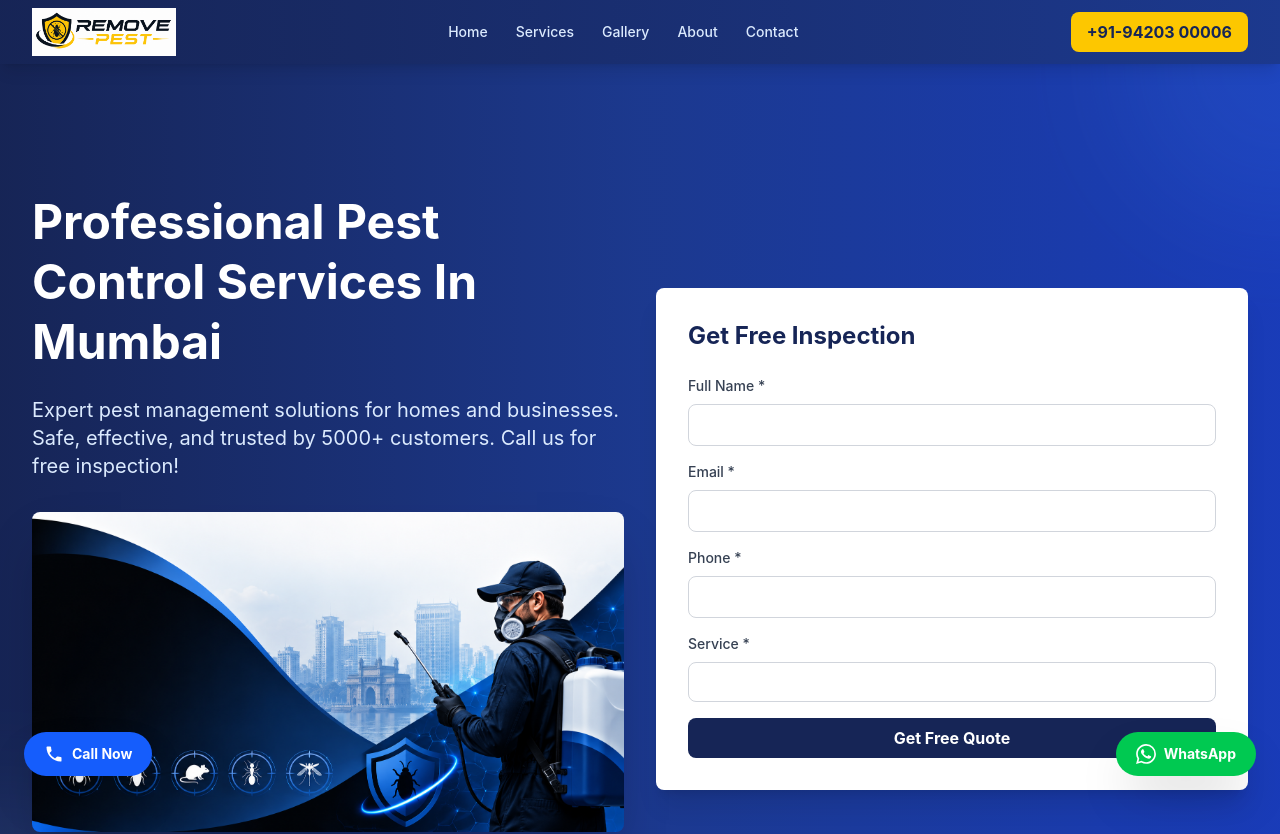
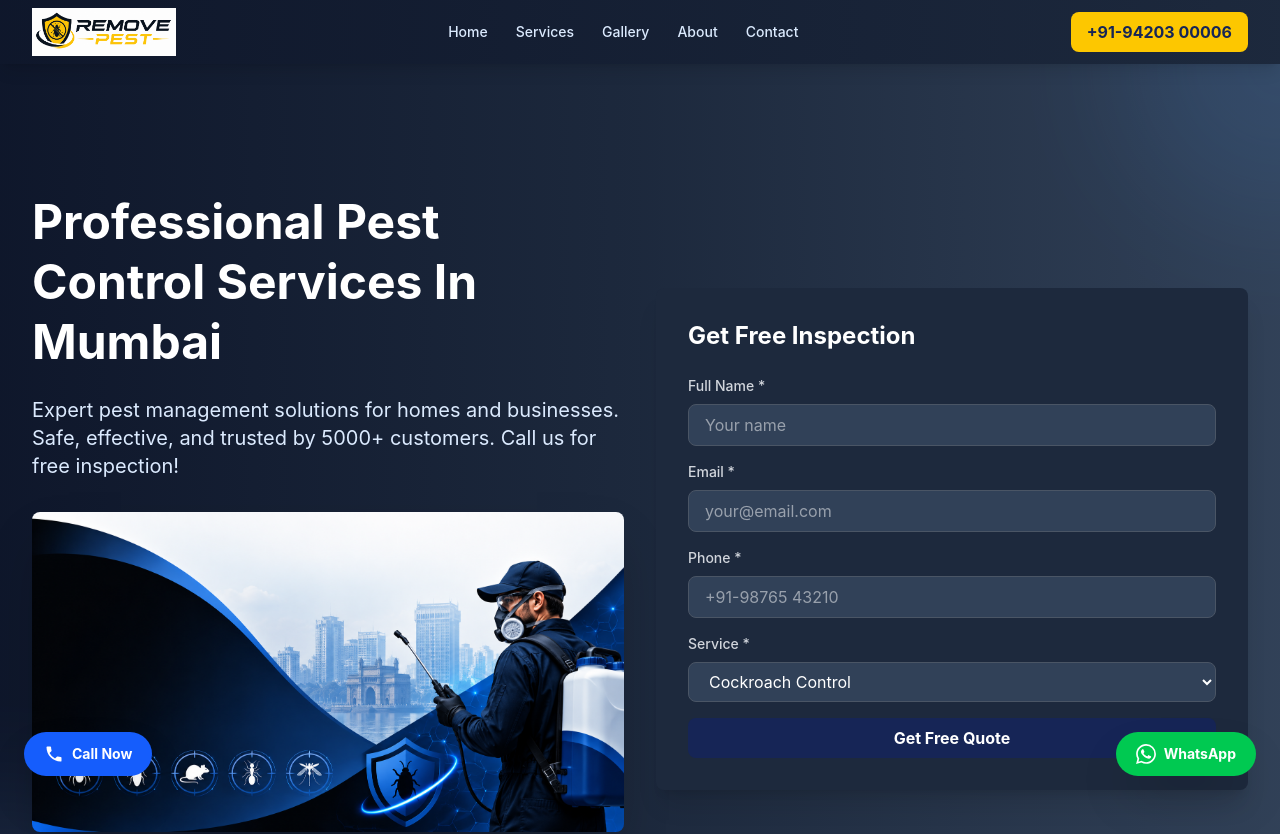
Before and after one commit to workdotzone/removepes, a Next.js app: page / in a window 1280 px wide. Shown: the top 834 px of the page. Built offline with nearby package versions, Linux system fonts and the light colour scheme.

Commit message:
Force dark mode always: add dark class to html, set dark CSS variables

```diff
--- a/app/globals.css
+++ b/app/globals.css
@@ -1,14 +1,14 @@
 @import "tailwindcss";
 
-/* Force dark: classes to only apply when .dark class is manually set — never auto-triggered by OS */
+/* Class-based dark mode — 'dark' class on <html> forces dark mode always */
 @custom-variant dark (&:where(.dark, .dark *));
 
 :root {
-  --background: #f8f9fa;
-  --foreground: #0f1419;
-  --primary: #1e40af;
+  --background: #0f1419;
+  --foreground: #f1f5f9;
+  --primary: #3b82f6;
   --primary-dark: #1a237e;
-  --accent: #0369a1;
+  --accent: #0ea5e9;
 }
 
 @theme inline {
--- a/app/layout.tsx
+++ b/app/layout.tsx
@@ -37,7 +37,7 @@
   return (
     <html
       lang="en"
-      className={`${geistSans.variable} ${geistMono.variable} h-full antialiased`}
+      className={`${geistSans.variable} ${geistMono.variable} h-full antialiased dark`}
     >
       <body className="min-h-full flex flex-col bg-white dark:bg-slate-900">
         <Header />
```
